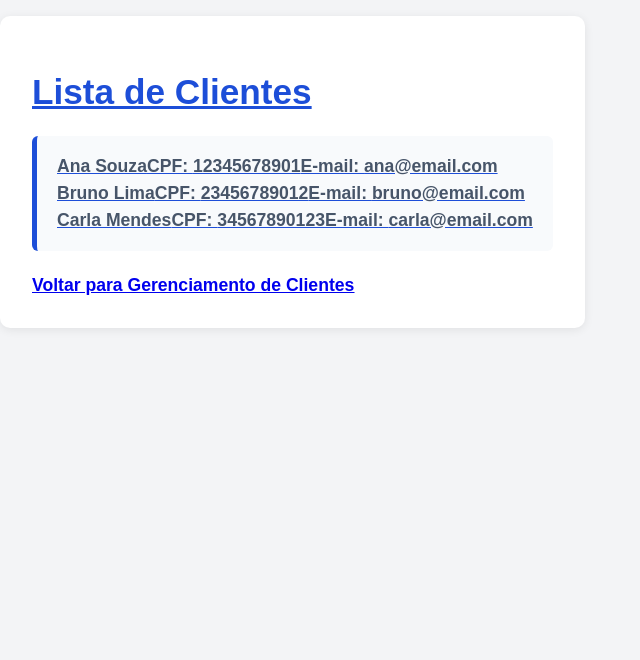
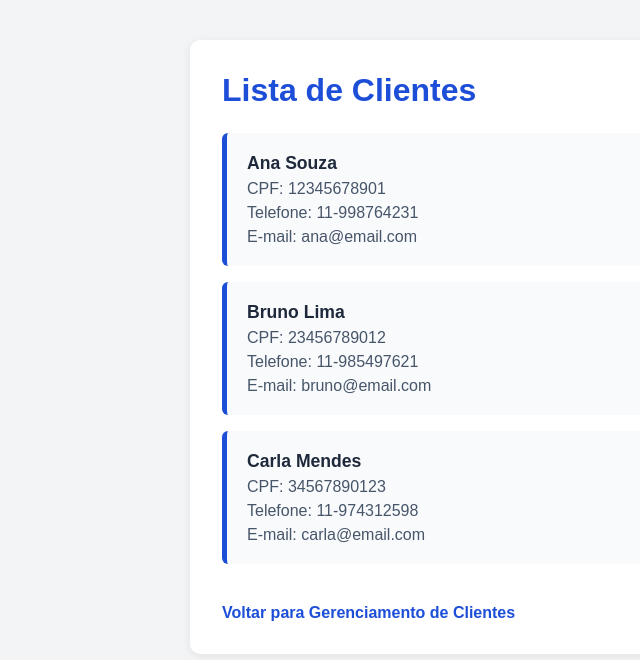
Before and after one commit to GuiOtavioFatec/Desenvolvimento-WEB-III-front, a React (Vite) app: page /clientes/listar in a window 1280 px wide. Shown: the top 660 px of the page, without its empty margins (0-640 px from the left). Built offline with nearby package versions, Linux system fonts and the light colour scheme.

Commit message:
Correção na criação de Gerenciamento de Funcionarios

```diff
--- a/src/App.css
+++ b/src/App.css
@@ -102,6 +102,7 @@ grid-template-columns: 1fr;
 
 
 /* Páginas de clientes */
+
 .pagina-clientes, .pagina-funcionarios {
     max-width: 900px;
     margin: 40px auto;
@@ -110,12 +111,14 @@ grid-template-columns: 1fr;
     border-radius: 10px;
     box-shadow: 0 2px 10px rgba(0, 0, 0, 0.08);
 }
-.pagina-clientes, .pagina-funcionarios h1 {
+
+.pagina-clientes h1, .pagina-funcionarios h1 {
     margin: 0 0 16px;
     color: #1d4ed8;
     font-size: 2rem;
 }
-.pagina-clientes, .pagina-funcionarios > p {
+
+.pagina-clientes > p, .pagina-funcionarios > p {
     margin-bottom: 24px;
     color: #475569;
     font-size: 1.1rem;
@@ -128,7 +131,8 @@ grid-template-columns: 1fr;
     gap: 20px;
     margin-bottom: 32px;
 }
-.opcoes-clientes, .opcoes-funcionarios a {
+
+.opcoes-clientes a, .opcoes-funcionarios a {
     padding: 24px;
     background-color: #eff6ff;
     color: #1d4ed8;
@@ -141,20 +145,21 @@ grid-template-columns: 1fr;
     transition: transform 0.2s, background-color 0.2s;
 }
 
-.opcoes-clientes, .opcoes-funcionarios a:hover {
+.opcoes-clientes a:hover, .opcoes-funcionarios a:hover {
     background-color: #dbeafe;
     transform: translateY(-3px);
 }
 
 /* Link para voltar */
-.pagina-clientes, .pagina-funcionarios > a {
+.pagina-clientes > a, .pagina-funcionarios > a {
     display: inline-block;
     margin-top: 16px;
     color: #1d4ed8;
     text-decoration: none;
     font-weight: 600;
 }
-.pagina-clientes, .pagina-funcionarios > a:hover {
+
+.pagina-clientes > a:hover, .pagina-funcionarios > a:hover {
     text-decoration: underline;
 }
 
@@ -167,7 +172,7 @@ grid-template-columns: 1fr;
     list-style: none;
 }
 
-.lista-clientes, .lista-funcionarios li {
+.lista-clientes li, .lista-funcionarios li {
     display: flex;
     flex-direction: column;
     gap: 6px;
@@ -176,11 +181,13 @@ grid-template-columns: 1fr;
     border-left: 5px solid #1d4ed8;
     border-radius: 6px;
 }
-.lista-clientes, .lista-funcionarios strong {
+
+.lista-clientes strong, .lista-funcionarios strong {
     color: #1e293b;
     font-size: 1.1rem;
 }
-.lista-clientes, .lista-funcionarios span {
+
+.lista-clientes span, .lista-funcionarios span {
     color: #475569;
 }
 
@@ -191,23 +198,26 @@ grid-template-columns: 1fr;
     gap: 10px;
     margin: 24px 0;
 }
-.formulario-cliente, .formulario-funcionario label {
+
+.formulario-cliente label, .formulario-funcionario label {
     margin-top: 8px;
     color: #1e293b;
     font-weight: 600;
 }
-.formulario-cliente, .formulario-funcionario input {
+
+.formulario-cliente input, .formulario-funcionario input {
     padding: 12px;
     border: 1px solid #cbd5e1;
     border-radius: 6px;
     font-size: 1rem;
 }
 
-.formulario-cliente, .formulario-funcionario input:focus {
+.formulario-cliente input:focus, .formulario-funcionario input:focus {
     border-color: #1d4ed8;
     outline: 2px solid #bfdbfe;
 }
-.formulario-cliente, .formulario-funcionario button {
+
+.formulario-cliente button, .formulario-funcionario button {
     align-self: flex-start;
     margin-top: 16px;
     padding: 12px 20px;
@@ -220,17 +230,19 @@ grid-template-columns: 1fr;
     cursor: pointer;
 }
 
-formulario-cliente, formulario-funcionario button:hover {
+.formulario-cliente button:hover, .formulario-funcionario button:hover {
     background-color: #1e40af;
 }
 
 /* Responsividade das páginas de clientes */
 @media (max-width: 768px) {
- .pagina-clientes, .pagina-funcionarios {
+    .pagina-clientes,
+    .pagina-funcionarios {
         margin: 20px;
         padding: 24px;
     }
- .opcoes-clientes, .opcoes-funcionarios {
+    .opcoes-clientes,
+    .opcoes-funcionarios {
     grid-template-columns: 1fr;
     }
 }
--- a/src/pages/ListaClientes.jsx
+++ b/src/pages/ListaClientes.jsx
@@ -32,6 +32,7 @@ function ListaClientes() {
                     <li key={cliente.id}>
                         <strong>{cliente.nome}</strong>
                         <span>CPF: {cliente.cpf}</span>
+                        <span>Telefone: {cliente.telefone}</span>
                         <span>E-mail: {cliente.email}</span>
                     </li>
                 ))}
--- a/src/pages/ListaFuncionarios.jsx
+++ b/src/pages/ListaFuncionarios.jsx
@@ -32,6 +32,7 @@ function ListaFuncionarios() {
                     <li key={funcionario.id}>
                         <strong>{funcionario.nome}</strong>
                         <span>CPF: {funcionario.cpf}</span>
+                        <span>Telefone: {funcionario.telefone}</span>
                         <span>E-mail: {funcionario.email}</span>
                     </li>
                 ))}
```
Lines whose indentation alone changed are shown as unchanged.
